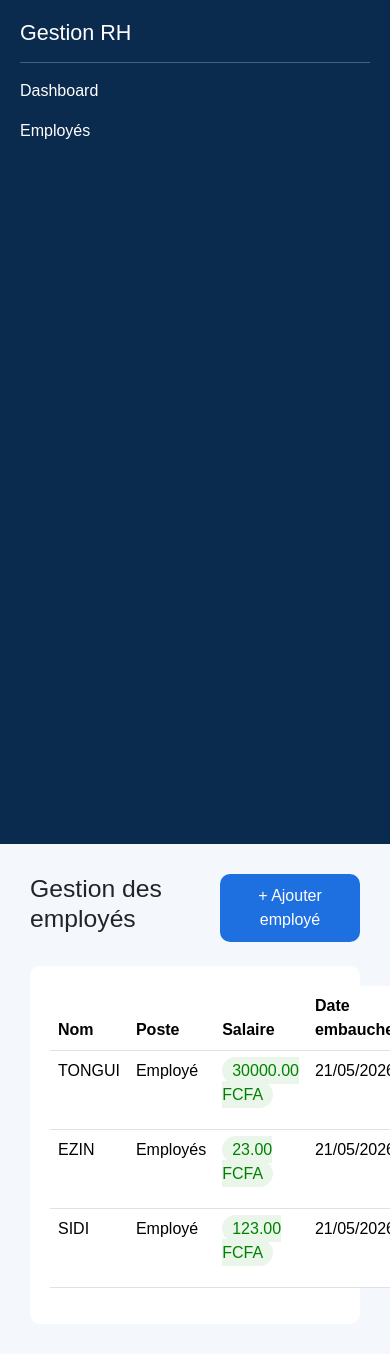
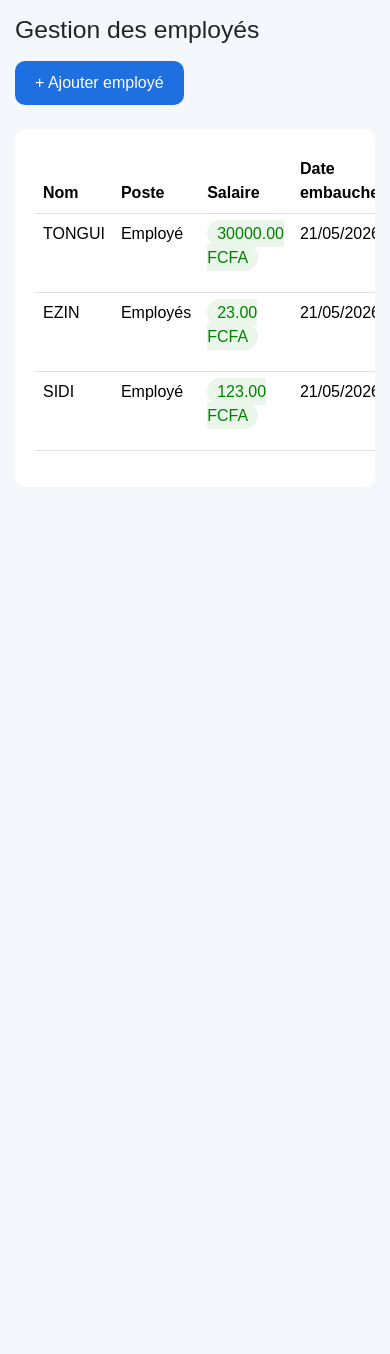
Before and after one commit to 10wassi/django_project, a Django app: page / in a window 390 px wide; the page is wider, and only the part inside the window is pictured. After the commit the page ends 451 px from the top of that part, so only its background shows below. Run offline with Django 5.2, Linux system fonts and the light colour scheme; data comes from the database, SQL or seed files in the repository.

Commit message:
mise à jour

```diff
--- a/employes/templates/employes/liste.html
+++ b/employes/templates/employes/liste.html
@@ -49,6 +49,24 @@
             border-radius: 20px;
             color: green;
         }
+
+        /* RESPONSIVE AMÉLIORÉ */
+        @media (max-width: 768px) {
+            .sidebar {
+                min-height: auto;
+                text-align: center;
+            }
+        }
+
+        @media (max-width: 576px) {
+            .sidebar {
+                display: none; /* option: cacher sidebar sur petit écran */
+            }
+
+            .main-content {
+                padding: 15px;
+            }
+        }
     </style>
 </head>
 
@@ -58,7 +76,7 @@
     <div class="row">
 
         <!-- SIDEBAR -->
-        <div class="col-md-2 sidebar">
+        <div class="col-12 col-md-2 sidebar">
             <h4>Gestion RH</h4>
             <hr>
             <p>Dashboard</p>
@@ -66,10 +84,10 @@
         </div>
 
         <!-- MAIN -->
-        <div class="col-md-10 main-content">
+        <div class="col-12 col-md-10 main-content">
 
             <!-- HEADER -->
-            <div class="d-flex justify-content-between align-items-center mb-4">
+            <div class="d-flex justify-content-between align-items-center mb-4 flex-wrap gap-2">
                 <h2>Gestion des employés</h2>
 
                 <button class="btn btn-add" data-bs-toggle="modal" data-bs-target="#addEmployeeModal">
@@ -78,7 +96,7 @@
             </div>
 
             <!-- TABLE -->
-            <div class="table-container">
+            <div class="table-container table-responsive">
 
                 <table class="table">
                     <thead>
```
